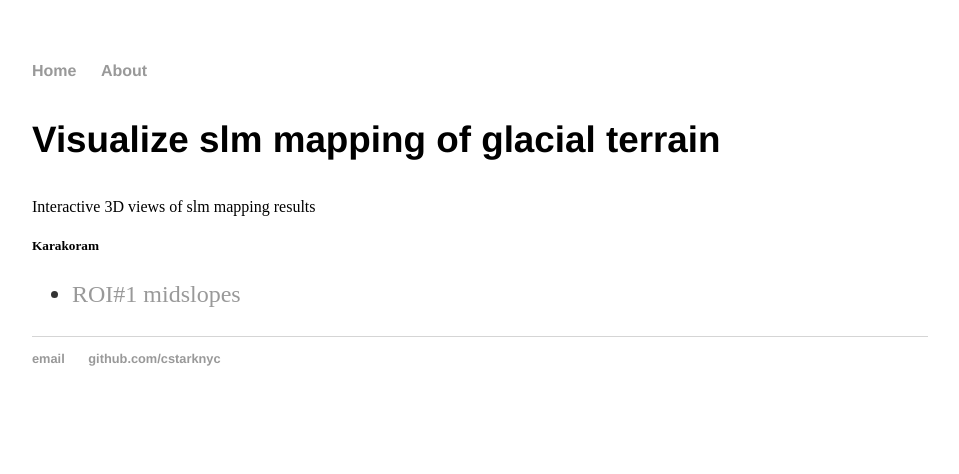
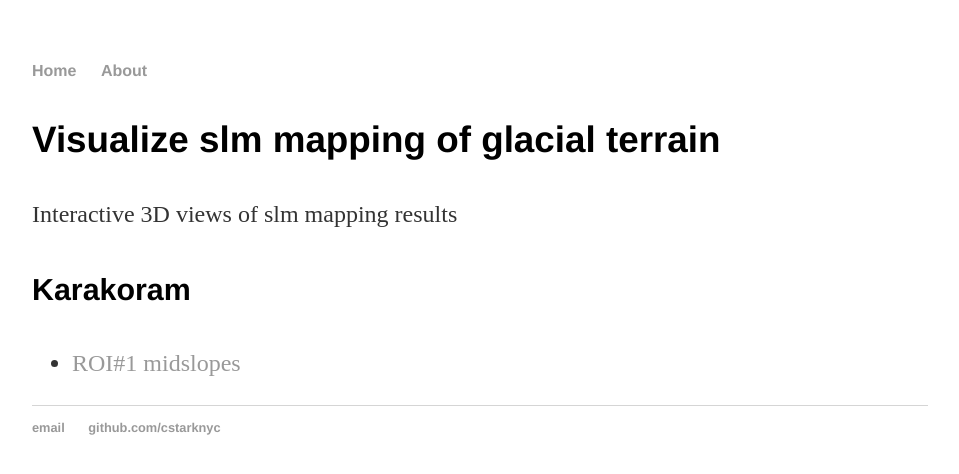
Before and after one commit to cstarkjp/slmGlacialViz, a Jekyll site: the page built from index.html, in a window 1280 px wide. Shown: the top 474 px of the page, without its empty margins (160-1119 px from the left). Built offline with Jekyll 4.4.1, drawn with Linux system fonts in a browser that asks for light colours.

Commit message:
Tweak html

```diff
--- a/index.html
+++ b/index.html
@@ -6,9 +6,11 @@ title: Viz slm mapping of glacial terrain
 <div class="blurb">
 <h3>Visualize slm mapping of glacial terrain</h3>
 
+<p>
 Interactive 3D views of slm mapping results
+</p>
 
-<h5> Karakoram </h5>
+<h4> Karakoram </h4>
 
 	<ul>
 		<li>
```
